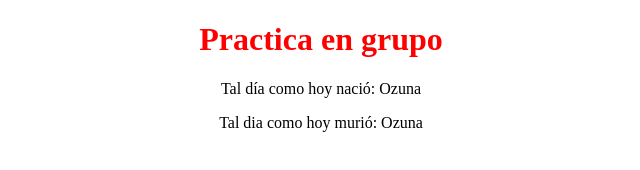
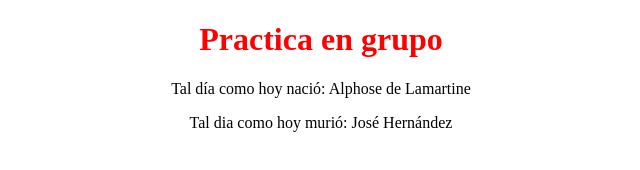
Before and after one commit to 2190031/practica-en-equipo, a plain HTML site: page index.html in a window 1280 px wide. Shown: the whole page, without its empty margins (319-959 px from the left). Drawn offline with Linux system fonts and the light colour scheme.

```diff
--- a/index.html
+++ b/index.html
@@ -11,7 +11,7 @@
 <body>
 
    <center> <h1 style="color: red;">Practica en grupo</h1></center>
-    <center><blockquote>Tal día como hoy nació: Ozuna</blockquote></center>
-   <center><blockquote>Tal dia como hoy murió: Ozuna</blockquote></center>
+    <center><blockquote>Tal día como hoy nació: Alphose de Lamartine</blockquote></center>
+   <center><blockquote>Tal dia como hoy murió: José Hernández</blockquote></center>
 </body>
 </html>
```
Also changed, not shown: estilo.css (+7 -0 lines).
